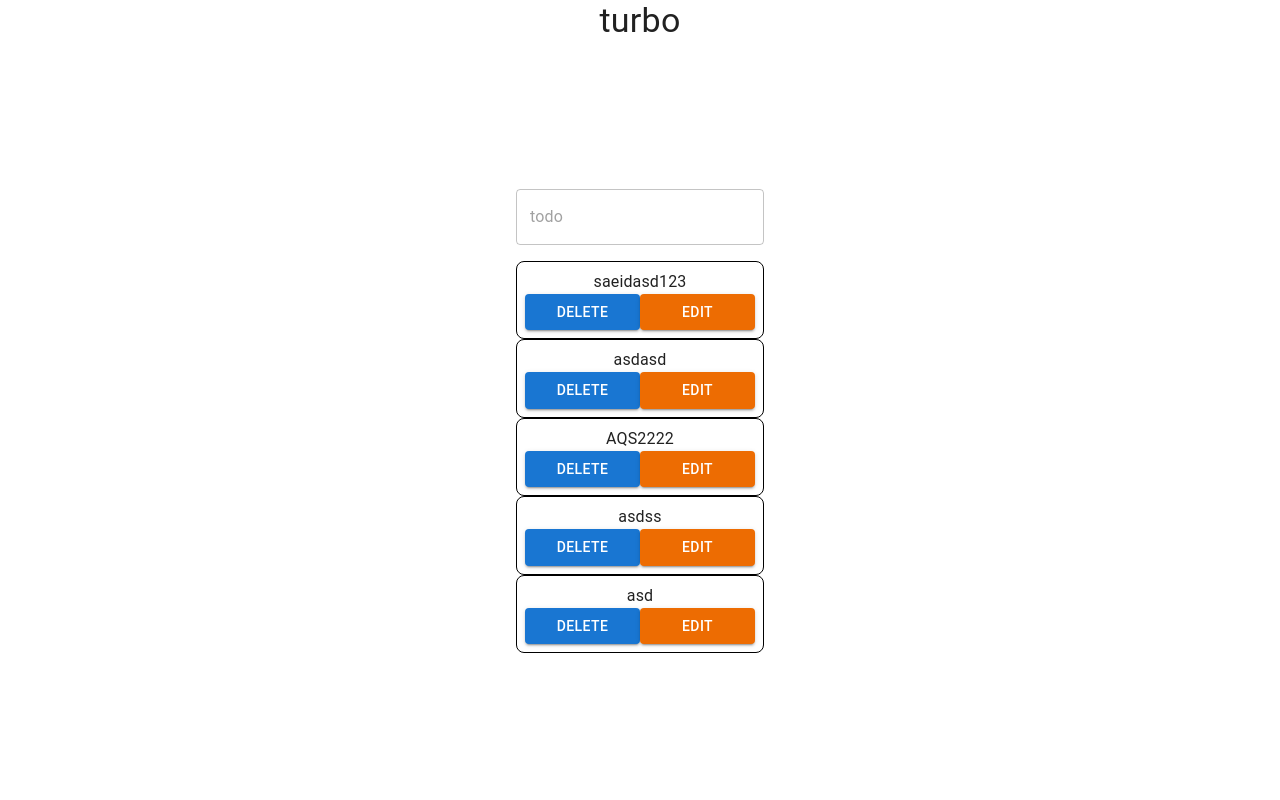
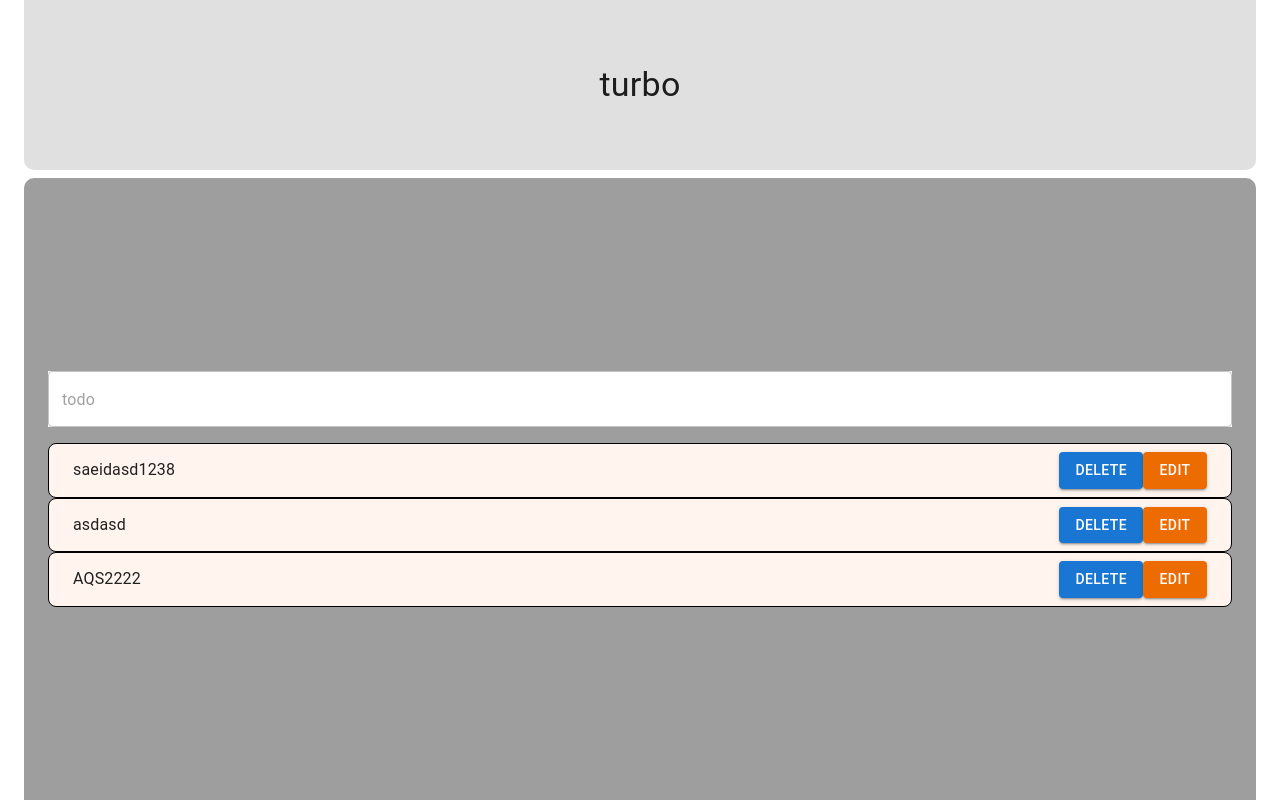
Before and after one commit to laksaeid/turbo, a React (Vite) app: page / in a window 1280 px wide. Built offline with nearby package versions, Linux system fonts and the light colour scheme; data requests are answered from the project's data file.

Commit message:
add styles

```diff
--- a/db.json
+++ b/db.json
@@ -1,7 +1,7 @@
 {
   "todo": [
     {
-      "todo": "saeidasd123",
+      "todo": "saeidasd1238",
       "id": 2
     },
     {
@@ -11,14 +11,6 @@
     {
       "todo": "AQS2222",
       "id": 4
-    },
-    {
-      "todo": "asdss",
-      "id": 6
-    },
-    {
-      "todo": "asd",
-      "id": 7
     }
   ]
 }
--- a/src/components/todos/index.tsx
+++ b/src/components/todos/index.tsx
@@ -4,38 +4,55 @@ import { useDeleteTodo } from "../../hooks/useDeleteTodo";
 import { UseFormSetValue } from "react-hook-form";
 
 interface Props {
-  reset:()=>void
-  setValue:UseFormSetValue<{ todo: string; }>
-  setIsEdit:(x:boolean | string)=>void
+  reset: () => void;
+  setValue: UseFormSetValue<{ todo: string }>;
+  setIsEdit: (x: boolean | string) => void;
 }
 
-const Todos = ({reset,setValue,setIsEdit}:Props) => {
+const Todos = ({ reset, setValue, setIsEdit }: Props) => {
+  const { data } = useGetTodos();
+  const { mutate } = useDeleteTodo(reset);
 
-  const { data } = useGetTodos();
-  const { mutate } = useDeleteTodo(reset)
-
- const handleEdit = function(todo:{id:number,todo:string}){
-  setValue('todo',todo.todo)
-  setIsEdit(todo.id.toString())
- }
+  const handleEdit = function (todo: { id: number; todo: string }) {
+    setValue("todo", todo.todo);
+    setIsEdit(todo.id.toString());
+  };
 
   return (
     <Stack>
       {data?.map((todo) => (
-        <Box key={todo.id} sx={{
-          border:'1px solid black' ,
-          borderRadius:2,
-          p:1
-        }}>
+        <Box
+          key={todo.id}
+          sx={{
+            border: "1px solid black",
+            borderRadius: 2,
+            p: 1,
+            px: 3,
+            bgcolor: "seashell",
+            display: "flex",
+            alignItems: "center",
+            justifyContent: "space-between",
+          }}
+        >
+          <Typography align="center">{todo.todo}</Typography>
+          <Box>
+            <Button
+              onClick={() => mutate(todo.id)}
+              variant="contained"
+              color="primary"
+            >
+              delete
+            </Button>
 
-        <Typography align="center">{todo.todo}</Typography>
-
-        <Button onClick={()=>mutate(todo.id)} sx={{width:'50%'}} variant="contained" color='primary'>delete</Button>
-
-        <Button onClick={()=>handleEdit(todo)} sx={{width:'50%'}} variant="contained" color='warning'>edit</Button>
-
+            <Button
+              onClick={() => handleEdit(todo)}
+              variant="contained"
+              color="warning"
+            >
+              edit
+            </Button>
+          </Box>
         </Box>
-
       ))}
     </Stack>
   );
--- a/src/layout/home/index.tsx
+++ b/src/layout/home/index.tsx
@@ -1,16 +1,26 @@
 import { Box, Typography } from "@mui/material";
+import { grey } from "@mui/material/colors";
 import { Outlet } from "react-router-dom";
 
 const HomeLayout = () => {
   return (
     <Box sx={{ height: "100vh", display: "flex", flexDirection: "column" }}>
-      <Typography variant="h4" align="center"> turbo </Typography>
+      <Box sx={{
+        bgcolor:grey[300],
+        py:8,
+        borderRadius:'0 0 10px 10px'
+      }}>
+      <Typography  variant="h4" align="center"> turbo </Typography>
+      </Box>
       <Box
         sx={{
           flex: "1 1 0%",
           display: "flex",
           justifyContent: "center",
           alignItems: "center",
+          bgcolor:grey[500],
+          borderRadius:'10px 10px 0 0',
+          mt:1
         }}
       >
         <Outlet />
--- a/src/screens/home/index.tsx
+++ b/src/screens/home/index.tsx
@@ -41,6 +41,8 @@ const [isEdit, setIsEdit] = useState<boolean | string>();
         display: "flex",
         flexDirection: "column",
         gap: 2,
+        width:'100%',
+        px:3
       }}
       onSubmit={ isEdit ? editTodoHandler : handleSubmit(addTodoHandler)}
       component={"form"}
@@ -49,6 +51,9 @@ const [isEdit, setIsEdit] = useState<boolean | string>();
         error={errors.todo?.message ? true : false}
         helperText={errors.todo?.message}
         inputProps={{ ...register("todo") }}
+        sx={{
+          bgcolor:'white'
+        }}
         type="text"
         placeholder="todo"
         name="todo"
```
